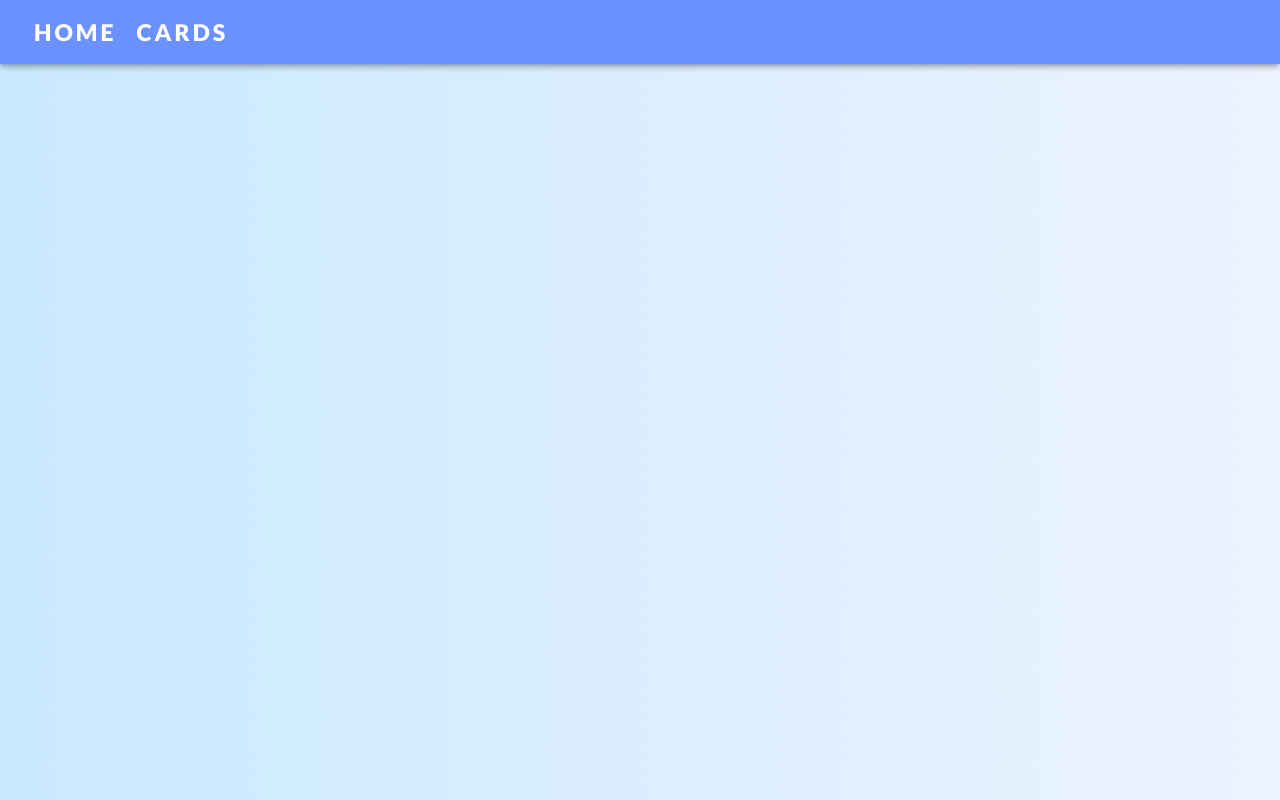
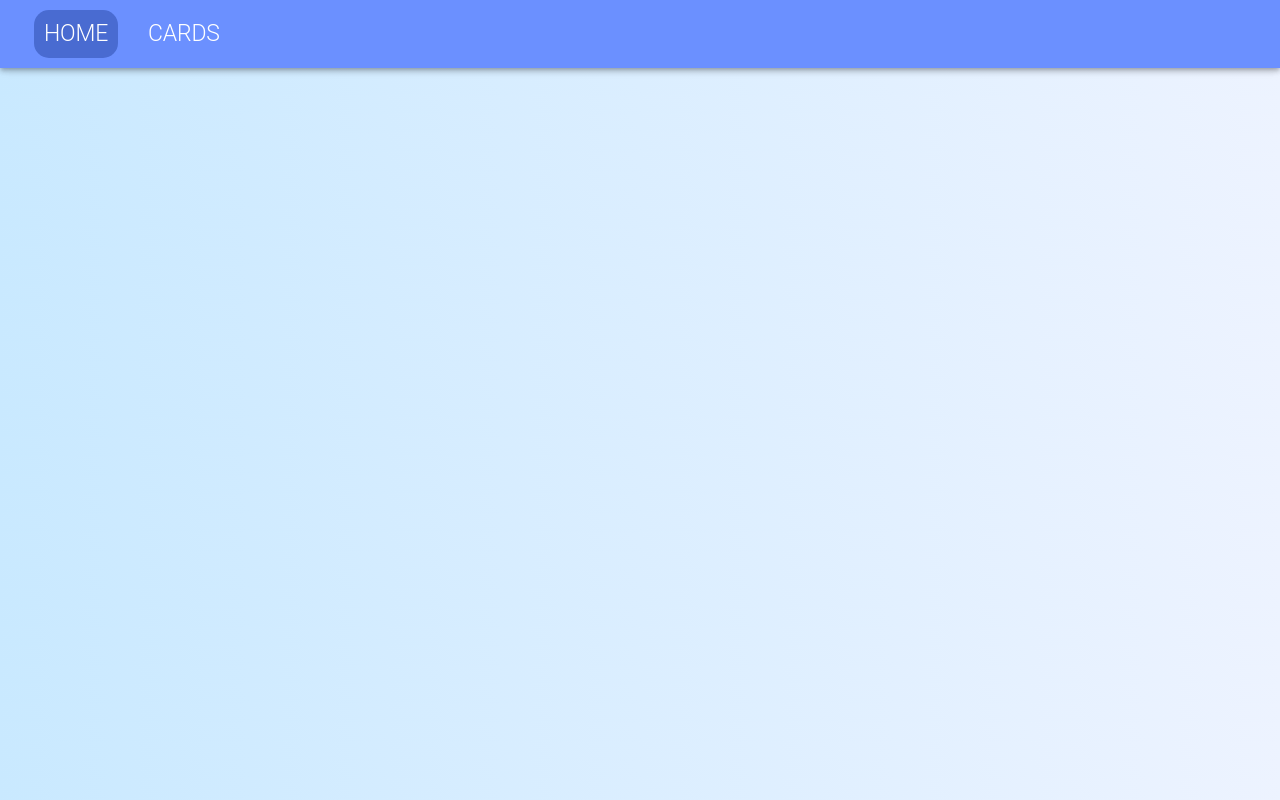
Before and after one commit to Rimpy99/todo-mui-react, a React (Create React App) app: page / in a window 1280 px wide. Built offline with nearby package versions, Linux system fonts and the light colour scheme.

Commit message:
Conditional styles to buttons added

```diff
--- a/src/components/Navbar.tsx
+++ b/src/components/Navbar.tsx
@@ -1,11 +1,11 @@
-import AppBar from '@mui/material/AppBar';
-import Container from '@mui/material/Container';
-import Toolbar from '@mui/material/Toolbar';
+import { useEffect } from 'react';
+
+import { Typography, Toolbar, Container, AppBar } from '@mui/material';
 import { styled } from '@mui/system';
 
 import { Link, useLocation } from 'react-router-dom';
 
-const NavHomeLink = styled(Link)`
+const NavLink = styled(Link)`
     text-decoration: none;
     color: white;
     font-size: 23px;
@@ -13,22 +13,14 @@ const NavHomeLink = styled(Link)`
     letter-spacing: 3px;
     padding: 10px 0;
     margin: 0 10px;
-    ${location.pathname === '/' || location.pathname === '/todo-mui-react' && 'text-decoration: underline'}
-`;
-
-const NavCardsLink = styled(Link)`
-    text-decoration: none;
-    color: white;
-    font-size: 23px;
-    font-weight: 900;
-    letter-spacing: 3px;
-    padding: 10px 0;
-    margin: 0 10px;
-    ${location.pathname === '/cards' && 'text-decoration: underline'}
 `;
 
 const Navbar: React.FC = () => {
     const location = useLocation();
+
+    useEffect(() => {
+        console.log(location)
+    }, [location])
 
     return(
         <>
@@ -40,8 +32,32 @@ const Navbar: React.FC = () => {
             >
                  <Container maxWidth="xl">
                     <Toolbar disableGutters>
-                        <NavHomeLink to='/'>HOME</NavHomeLink>
-                        <NavCardsLink to='/cards'>CARDS</NavCardsLink>
+                        <NavLink to='/'>
+                            <Typography
+                                variant="h2"
+                                sx={{
+                                    fontSize: '23px',
+                                    padding: '10px',
+                                    borderRadius: '15px',
+                                    ...(location.pathname === '/' && {backgroundColor: '#496bd1',})
+                                }}
+                            >
+                                HOME
+                            </Typography>
+                        </NavLink>
+                        <NavLink to='/cards'>
+                            <Typography
+                                variant="h2"
+                                sx={{
+                                    fontSize: '23px',
+                                    padding: '10px',
+                                    borderRadius: '15px',
+                                    ...(location.pathname === '/cards' && {backgroundColor: '#496bd1',})
+                                }}
+                            >
+                                CARDS
+                            </Typography>
+                        </NavLink>
                     </Toolbar>
                  </Container>
             </AppBar>
```
